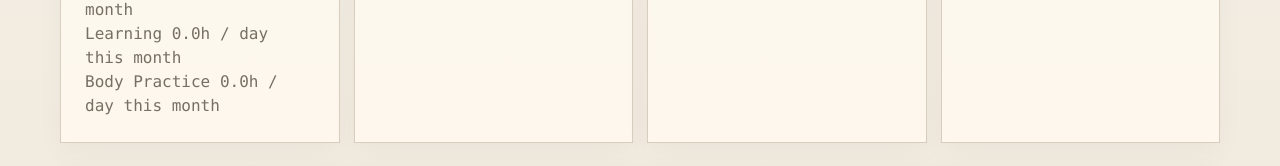
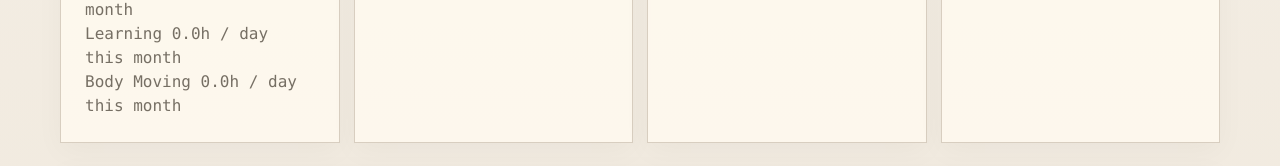
Before and after one commit to jangmyungsun/SOFTSYSTEMS, a Next.js app: page / in a window 1280 px wide. Shown: the part 549-715 px from the top of the page. Built offline with nearby package versions, Linux system fonts and the light colour scheme; no server answers; the database is empty.

Commit message:
Change 'Body Practice' to 'Body Moving'

```diff
--- a/app/page.js
+++ b/app/page.js
@@ -325,7 +325,7 @@ export default function Home() {
           </p>
 
           <p className="muted">
-            Body Practice{" "}
+            Body Moving {" "}
             {movementAverage.toFixed(
               1
             )}
```
